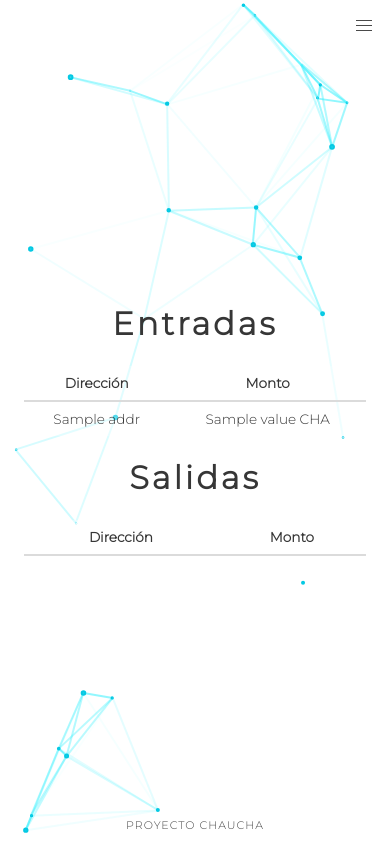
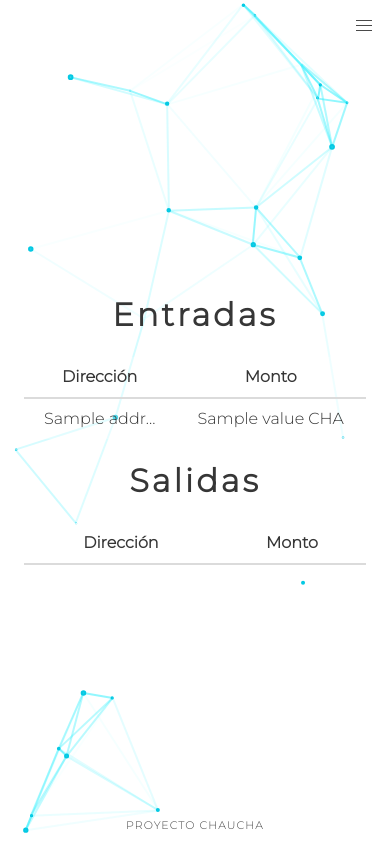
Before and after one commit to proyecto-chaucha/chaucha.party, a Flask app: template chungungo/templates/tx_viewer.html in a window 390 px wide. Run offline with Flask 2, Linux system fonts and the light colour scheme; the template is opened without the code that fills it: most values are stand-ins (such as "Sample title", 1, 10 or a date in 2020); lists and menus that the app fills with data are empty; some libraries are stand-ins or nearby versions.

Commit message:
mejoras mobile

```diff
--- a/chungungo/templates/base.html
+++ b/chungungo/templates/base.html
@@ -18,7 +18,7 @@
 	body { font-family: 'Montserrat', sans-serif; font-size: 1em; }
 	.addr { font-size: 0.9em; }
 	.bg { background: rgba(255, 255, 255, 0.3); }
-	table.center { margin-left:auto; margin-right:auto; font-size: 0.85em; }
+	table.center { margin-left:auto; margin-right:auto; }
 	h1 {letter-spacing: 3px; }
 	#particle {
 		background-color: #FFF;
--- a/chungungo/templates/history.html
+++ b/chungungo/templates/history.html
@@ -29,7 +29,7 @@
 				<td class="has-text-centered">&nbsp;</td>
 			{% endif %}
 			<td class="has-text-centered">
-				<a href="{{ url_for('tx', txid=tx['txid']) }}" class="has-text-primary"><u>Ver Transacción</u></a>
+				<a href="{{ url_for('tx', txid=tx['txid']) }}" class="has-text-primary"><u>Ver más</u></a>
 			</td>
 		</tr>
 		{% endfor %}
--- a/chungungo/templates/tx_viewer.html
+++ b/chungungo/templates/tx_viewer.html
@@ -16,7 +16,8 @@
 				{% for i in tx['vin'] %}
 				{% if not tx['isCoinBase'] %}
 				<tr>
-					<td class="has-text-centered">{{ i['addr'] }}</td>
+					<td class="has-text-centered is-hidden-touch">{{ i['addr'] }}</td>
+					<td class="has-text-centered is-hidden-desktop">{{ i['addr'][:15] }}...</td>
 					<td class="has-text-centered">{{ i['value'] }} CHA</td>
 					</td>
 				</tr>
@@ -44,7 +45,8 @@
 				{% for j in tx['vout'] %}
 				{% if 'addresses' in j['scriptPubKey'] %}
 				<tr>
-					<td class="has-text-centered">{{ j['scriptPubKey']['addresses'][0] }}</td>
+					<td class="has-text-centered is-hidden-touch">{{ j['scriptPubKey']['addresses'][0] }}</td>
+					<td class="has-text-centered is-hidden-desktop">{{ j['scriptPubKey']['addresses'][0][:15] }}...</td>
 					<td class="has-text-centered">{{ j['value'] }} CHA</td>
 					</td>
 				</tr>
```
